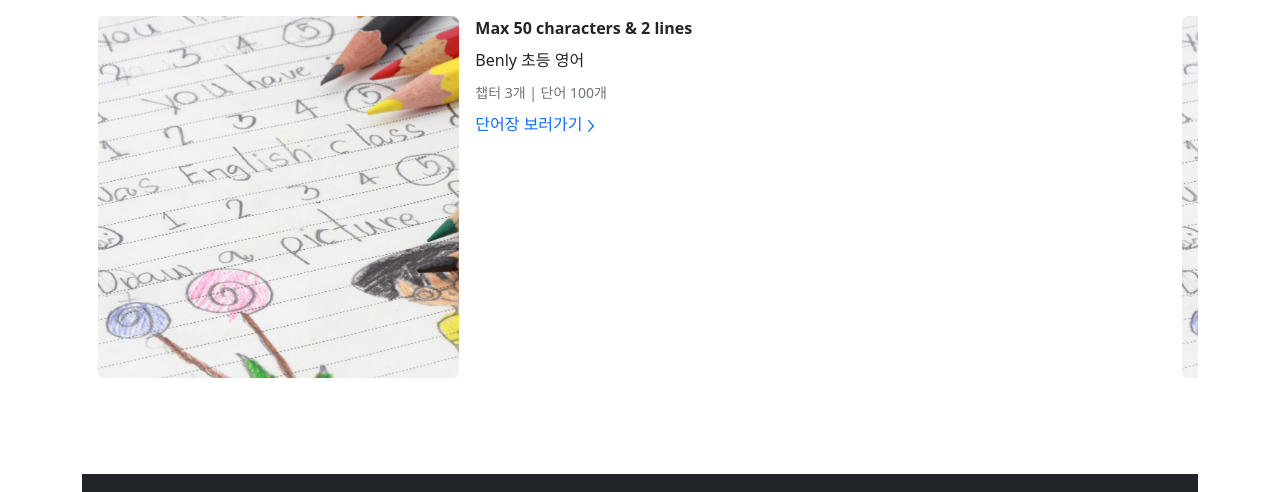
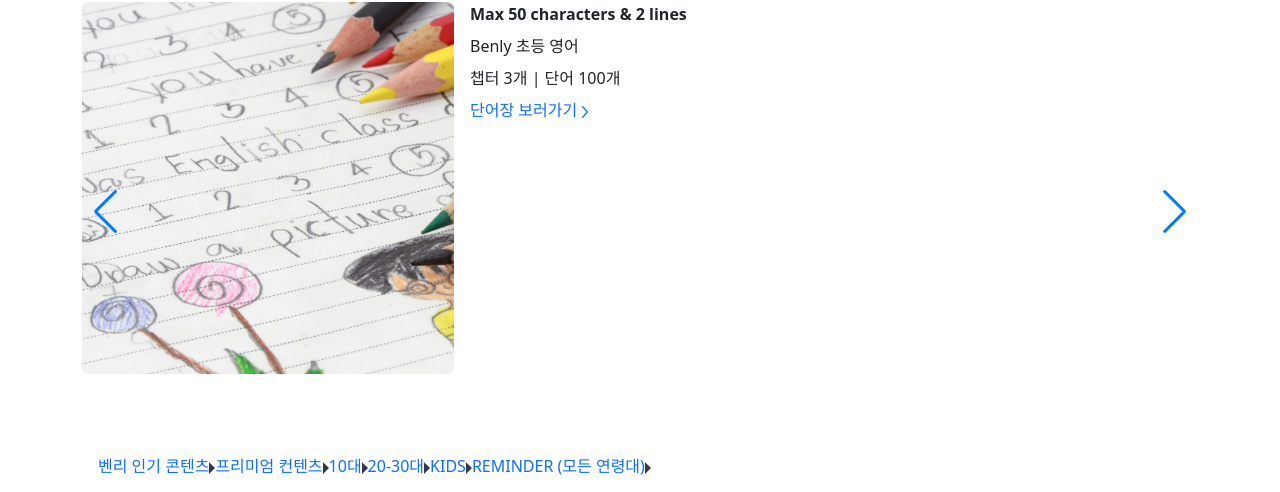
Before and after one commit to icodetree/bootstrap, a website built with webpack: page dist/index.html in a window 1280 px wide. Shown: the part 597-1089 px from the top of the page. Built offline with nearby package versions, Linux system fonts and the light colour scheme.

Commit message:
add index category menu

```diff
--- a/src/js/main.js
+++ b/src/js/main.js
@@ -11,7 +11,6 @@ document.querySelectorAll ('[data-bs-toggle="popover"]').forEach (popover => {
 
 // swiperType_01
 const swiper_1 = new Swiper ('.swiperType_01', {
-  loop: true,
   slidesPerView: 1.8,
   spaceBetween: 25,
   centeredSlides: false,
@@ -19,12 +18,18 @@ const swiper_1 = new Swiper ('.swiperType_01', {
     el: '.swiperType_01 .swiper-pagination',
     clickable: true,
   },
+  navigation: {
+    nextEl: '.myNoteSlide .swiper-button-next',
+    prevEl: '.myNoteSlide .swiper-button-prev',
+  },
+
   breakpoints: {
     0: {
+      loop: true,
       slidesPerView: 1.1,
     },
-
-    960: {
+    540: {
+      loop: false,
       slidesPerView: 2.1,
     },
   },
--- a/src/scss/_reset.scss
+++ b/src/scss/_reset.scss
@@ -1,11 +1,11 @@
 $blue: #017afb;
-$indigo: #485CC7;
+$indigo: #485cc7;
 $purple: #6f42c1;
 $pink: #d63384;
-$red: #BD411D;
+$red: #bd411d;
 $orange: #fd7e14;
-$yellow: #EDE04B;
-$green: #00746D;
+$yellow: #ede04b;
+$green: #00746d;
 $teal: #20c997;
 $cyan: #0dcaf0;
 
@@ -43,7 +43,6 @@ $theme-colors: (
 	"utility": $utility,
 ) !default;
 
-
 $grid-breakpoints: (
 	xs: 0,
 	sm: 540px,
@@ -61,13 +60,12 @@ $container-max-widths: (
 	xxl: 1440px,
 ) !default;
 
-
 // scss-docs-start spacer-variables-maps
 $spacer: 1.8rem !default;
 $spacers: (
 	0: 0,
-    1: $spacer * .25,
-    2: $spacer * .5,
+	1: $spacer * 0.25,
+	2: $spacer * 0.5,
 	3: $spacer,
 	4: $spacer * 1.5,
 	5: $spacer * 2,
@@ -76,14 +74,12 @@ $spacers: (
 	8: $spacer * 3.5,
 	9: $spacer * 4,
 	10: $spacer * 5,
-
 ) !default;
 
 $font-size-root: 10px !default;
 $font-size-base: 1.6rem !default; // Assumes the browser default, typically `16px`
-$font-size-sm: $font-size-base * .875 !default;
+$font-size-sm: $font-size-base * 0.875 !default;
 $font-size-lg: $font-size-base * 1.25 !default;
-
 
 $font-weight-lighter: lighter !default;
 $font-weight-light: 300 !default;
@@ -102,10 +98,10 @@ $h1-font-size: $font-size-base * 2.5 !default;
 $h2-font-size: $font-size-base * 2 !default;
 $h3-font-size: $font-size-base * 1.75 !default;
 $h4-font-size: $font-size-base * 1.5 !default;
-$h5-font-size: $font-size-base * 1.25 !default;
-$h6-font-size: $font-size-base * 0.95 !default;
-$h7-font-size: $font-size-base * 0.75 !default;
-$h8-font-size: $font-size-base * 0.5 !default;
+$h5-font-size: $font-size-base * 1.15 !default; // 18.4px
+$h6-font-size: $font-size-base * 0.95 !default; // 14px
+$h7-font-size: $font-size-base * 0.75 !default; // 12px
+$h8-font-size: $font-size-base * 0.5 !default; // 10px
 // scss-docs-end font-variables
 
 // scss-docs-start font-sizes
@@ -136,7 +132,6 @@ $display-font-sizes: (
 	32: 3.2rem,
 ) !default;
 
-
 // scss-docs-start border-variables
 $border-width: 1px !default;
 $border-widths: (
@@ -144,20 +139,20 @@ $border-widths: (
 	2: 2px,
 	3: 3px,
 	4: 4px,
-    5: 5px) !default;
-
+	5: 5px,
+) !default;
 
 // Breadcrumbs
 
 // scss-docs-start breadcrumb-variables
-$breadcrumb-font-size:              null !default;
-$breadcrumb-padding-y:              0 !default;
-$breadcrumb-padding-x:              0 !default;
-$breadcrumb-item-padding-x:         .5rem !default;
-$breadcrumb-margin-bottom:          1rem !default;
-$breadcrumb-bg:                     null !default;
-$breadcrumb-divider-color:          $gray-600 !default;
-$breadcrumb-active-color:           $blue !default;
-$breadcrumb-divider:                quote("/") !default;
-$breadcrumb-divider-flipped:        $breadcrumb-divider !default;
-$breadcrumb-border-radius:          null !default;
+$breadcrumb-font-size: null !default;
+$breadcrumb-padding-y: 0 !default;
+$breadcrumb-padding-x: 0 !default;
+$breadcrumb-item-padding-x: 0.5rem !default;
+$breadcrumb-margin-bottom: 1rem !default;
+$breadcrumb-bg: null !default;
+$breadcrumb-divider-color: $gray-600 !default;
+$breadcrumb-active-color: $blue !default;
+$breadcrumb-divider: quote("/") !default;
+$breadcrumb-divider-flipped: $breadcrumb-divider !default;
+$breadcrumb-border-radius: null !default;
--- a/src/scss/_styles.scss
+++ b/src/scss/_styles.scss
@@ -47,8 +47,15 @@ button[aria-expanded="true"].btn-category img {
 	}
 }
 
-.swiper.swiperType_01 {
-	overflow: visible;
+.swiper.myNoteSlide {
+	.swiper-button-prev,
+	.swiper-button-next {
+		display: none;
+	}
+}
+
+.swiperType_01 {
+	margin: 0 1.8rem;
 
 	.photo {
 		max-width: 120px;
@@ -64,8 +71,30 @@ button[aria-expanded="true"].btn-category img {
 		background: $black;
 	}
 
+	dt {
+		font-size: 14px;
+	}
+
 	dd {
+		font-size: 12px;
 		color: #848484;
+	}
+}
+
+.menu-list {
+	background: #f9f9f9;
+
+	li {
+		border-bottom: 1px solid #e2e2e2;
+
+		a {
+			color: #343745;
+			font-weight: bold;
+		}
+
+		&:last-child {
+			border: none;
+		}
 	}
 }
 
@@ -209,6 +238,7 @@ button[aria-expanded="true"].btn-category img {
 //
 //
 //
+
 // mobile
 @include media-breakpoint-down(lg) {
 	.nav-item {
@@ -288,4 +318,96 @@ button[aria-expanded="true"].btn-category img {
 			}
 		}
 	}
+
+	.swiper.myNoteSlide {
+		margin: 0 8rem;
+		overflow: visible;
+
+		.swiper-button-prev,
+		.swiper-button-next {
+			display: block;
+			transform: translateY(-50%);
+		}
+		.swiper-button-prev {
+			left: -5rem;
+		}
+		.swiper-button-next {
+			right: -5rem;
+		}
+	}
+	.swiperType_01 {
+		overflow: hidden;
+
+		.photo {
+			max-width: 250px;
+		}
+		dt {
+			font-size: 24px;
+		}
+
+		dd {
+			font-size: 18px;
+
+			a {
+				font-size: 16px;
+			}
+		}
+	}
+
+	.menu-list {
+		font-size: 1.8rem;
+		background: #fff;
+		font-weight: normal;
+		line-height: 1;
+		margin-top: 2rem;
+		border-top: 1px solid #e2e2e2;
+
+		ul {
+			margin-top: 1rem;
+			border-top: 1px solid #e2e2e2;
+			border-bottom: 1px solid #e2e2e2;
+			padding: 3rem 0;
+		}
+
+		li {
+			border-bottom: none;
+			a {
+				display: block;
+				color: #343745;
+				font-weight: normal;
+				margin-right: 3rem;
+				padding-right: 3rem;
+				border-right: 1px solid #c6c6c6;
+			}
+			&:last-child a {
+				border: none;
+			}
+
+			span {
+				display: none;
+			}
+		}
+	}
+
+	.pc-category {
+		border-bottom: 1px solid #e2e2e2;
+		line-height: 1;
+
+		li {
+			a {
+				display: block;
+				font-weight: normal;
+				margin-right: 2rem;
+				padding-right: 2rem;
+				border-right: 1px solid #c6c6c6;
+			}
+			&:last-child a {
+				border: none;
+			}
+
+			&.active a {
+				font-weight: bold;
+			}
+		}
+	}
 }
--- a/webpack.config.js
+++ b/webpack.config.js
@@ -1,16 +1,16 @@
-const miniCssExtractPlugin = require("mini-css-extract-plugin");
-const path = require("path");
+const miniCssExtractPlugin = require ('mini-css-extract-plugin');
+const path = require ('path');
 
 module.exports = {
-    mode: "production",
-    entry: "./src/js/main.js",
-    plugins: [new miniCssExtractPlugin()],
+  mode: 'production',
+  entry: './src/js/main.js',
+  plugins: [new miniCssExtractPlugin ()],
   output: {
-        filename: "main.js",
-        path: path.resolve(__dirname, "dist"),
+    filename: 'main.js',
+    path: path.resolve (__dirname, 'dist'),
   },
   devServer: {
-        static: path.resolve(__dirname, "dist"),
+    static: path.resolve (__dirname, 'dist'),
     port: 8080,
     hot: true,
   },
@@ -21,8 +21,8 @@ module.exports = {
         scheme: 'data',
         type: 'asset/resource',
         generator: {
-                    filename: 'icons/[hash].svg'
-                }
+          filename: 'icons/[hash].svg',
+        },
       },
       {
         test: /\.s[ac]ss$/i,
@@ -31,31 +31,31 @@ module.exports = {
             loader: miniCssExtractPlugin.loader,
           },
           {
-                        loader: "css-loader",
+            loader: 'css-loader',
           },
           {
-                        loader: "postcss-loader",
+            loader: 'postcss-loader',
             options: {
               postcssOptions: {
-                                plugins: () => [require("autoprefixer")],
+                plugins: () => [require ('autoprefixer')],
               },
             },
           },
           {
-                        loader: "sass-loader",
+            loader: 'sass-loader',
             options: {
               sourceMap: true,
               sassOptions: {
-                                quietDeps: ["node_modules/bootstrap/**/*.scss"],
+                quietDeps: ['node_modules/bootstrap/**/*.scss'],
               },
             },
           },
           {
-                        loader: "sass-loader",
+            loader: 'sass-loader',
             options: {
               sourceMap: true,
               sassOptions: {
-                                quietDeps: ["node_modules/bootstrap/**/*.scss"],
+                quietDeps: ['node_modules/bootstrap/**/*.scss'],
               },
             },
           },
@@ -63,11 +63,12 @@ module.exports = {
       },
       {
         test: /\.(png|jpg|gif)$/,
-                use: [{
-                    loader: 'file-loader'
-                }]
+        use: [
+          {
+            loader: 'file-loader',
           },
         ],
       },
-
+    ],
+  },
 };
```
Also changed, not shown: dist/css/swiper-bundle.min.css (added), dist/images/common/ico_arr_rbk.svg (added), dist/index.html, dist/js/swiper-bundle.min.js (added). Lines whose indentation alone changed are shown as unchanged.
